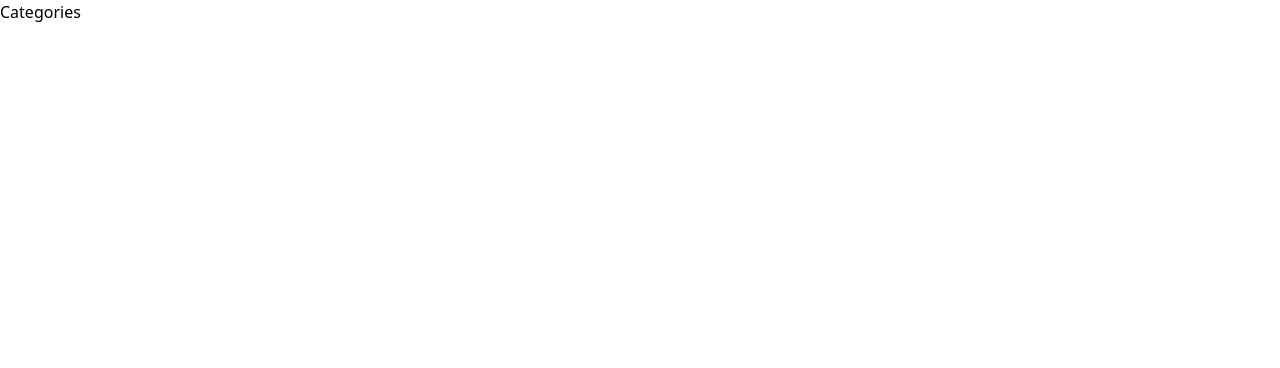
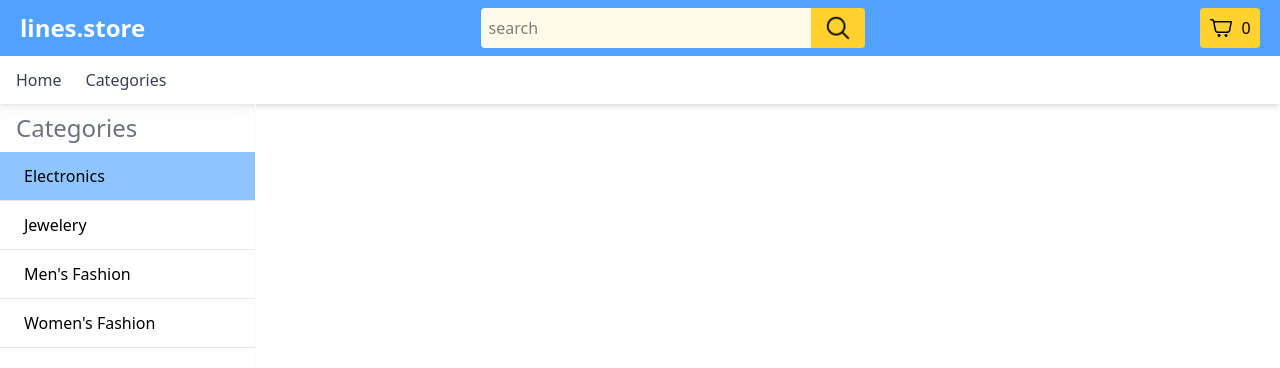
Before and after one commit to ThreeLines-del/e-commerce, a React (Vite) app: page /categories in a window 1280 px wide. Shown: the top 368 px of the page. Built offline with nearby package versions, Linux system fonts and the light colour scheme; no server answers.

Commit message:
Styled the search bar in header and created the categories page

```diff
--- a/src/App.tsx
+++ b/src/App.tsx
@@ -12,7 +12,6 @@ function App() {
   const isSideCartOpen = sideCartState.isSideCartOpen;
 
   return (
-    <ProductProvider>
     <div className="flex">
       <div
         className={`h-auto w-full transition-all duration-300 ease-in-out ${
@@ -29,7 +28,6 @@ function App() {
       </div>
       <SideCart isSideCartOpen={isSideCartOpen} />
     </div>
-    </ProductProvider>
   );
 }
 
--- a/src/components/CategoryComponent.tsx
+++ b/src/components/CategoryComponent.tsx
@@ -3,27 +3,20 @@ import { ProductContextObject } from "../ProductContextObject";
 import Product from "./Product";
 
 interface CategoryComponentType {
-  categoryState: string;
-  setIsSideCartOpen: React.Dispatch<React.SetStateAction<boolean>>;
+  categoryStringState: string;
 }
 
 const CategoryComponent: React.FC<CategoryComponentType> = ({
-  categoryState,
-  setIsSideCartOpen,
+  categoryStringState,
 }) => {
   const productsByCategory = useContext(ProductContextObject);
-  const products = productsByCategory.getProductsByCategory(categoryState);
+  const products =
+    productsByCategory.getProductsByCategory(categoryStringState);
 
   return (
     <>
       {products.map((product, index) => {
-        return (
-          <Product
-            setIsSideCartOpen={setIsSideCartOpen}
-            key={index}
-            product={product}
-          />
-        );
+        return <Product key={index} product={product} />;
       })}
     </>
   );
--- a/src/components/Header.tsx
+++ b/src/components/Header.tsx
@@ -7,14 +7,12 @@ const Navbar = () => {
     <nav className="bg-white shadow-md px-4 py-3 flex items-center">
       {/* Desktop menu */}
       <ul className="flex space-x-6 text-gray-700">
-        <li className="hover:text-blue-600 cursor-pointer">All</li>
-        <li className="cursor-pointer">
-          <div className="relative inline-block text-left">
-            <button className="">Categories</button>
-          </div>
+        <li className="hover:text-blue-600 cursor-pointer">
+          <NavLink to={"/"}>Home</NavLink>
         </li>
-        <li className="hover:text-blue-600 cursor-pointer">Today's Deal</li>
-        <li className="hover:text-blue-600 cursor-pointer">Sell</li>
+        <li className="hover:text-blue-600 cursor-pointer">
+          <NavLink to={"/categories"}>Categories</NavLink>
+        </li>
       </ul>
     </nav>
   );
@@ -25,16 +23,19 @@ const Header = () => {
 
   return (
     <header className="">
-      <div className="bg-blue-300 h-14 flex w-full justify-between items-center px-5">
+      <div className="bg-blue-400 h-14 flex w-full justify-between items-center px-5">
         <div className="">
-          <h2 className="text-xl font-bold text-gray-800">lines.store</h2>
+          <h2 className="text-2xl font-bold text-white">lines.store</h2>
         </div>
-        <div>
+        <div className="w-96 flex justify-between">
           <input
-            className="border rounded-sm p-2 bg-amber-50"
+            className="w-[330px] p-2 bg-amber-50 rounded-l-sm"
             type="text"
             placeholder="search"
           />
+          <div className="flex-1 flex justify-center items-center bg-amber-300 rounded-r-sm hover:bg-amber-400 hover:cursor-pointer">
+            <img className="h-7" src="/svgs/search.png" alt="" />
+          </div>
         </div>
         <NavLink
           to={"/cart"}
--- a/src/pages/Categories.tsx
+++ /dev/null
@@ -1,5 +0,0 @@
-const Categories = () => {
-  return <div>Categories</div>;
-};
-
-export default Categories;
--- /dev/null
+++ b/src/pages/CategoriesPage.tsx
@@ -0,0 +1,48 @@
+import { useState } from "react";
+import Header from "../components/Header";
+import CategoryComponent from "../components/CategoryComponent";
+
+const Categories = () => {
+  const [categoryStringState, setCategoryStringState] =
+    useState<string>("electronics");
+
+  const handleCategoryClick = (category: string) => {
+    setCategoryStringState(category);
+  };
+
+  return (
+    <div className="flex flex-col">
+      <Header />
+
+      <div className="flex-1 flex">
+        <div className="backdrop-blur-sm w-1/5 pt-2 border-r border-gray-50 sticky top-0 h-screen overflow-y-auto">
+          <h1 className="px-4 text-2xl text-gray-500">Categories</h1>
+          <ul className="mt-2">
+            {[
+              { label: "Electronics", value: "electronics" },
+              { label: "Jewelery", value: "jewelery" },
+              { label: "Men's Fashion", value: "men's clothing" },
+              { label: "Women's Fashion", value: "women's clothing" },
+            ].map((category) => (
+              <li
+                key={category.value}
+                onClick={() => handleCategoryClick(category.value)}
+                className={`py-3 px-6 border-b border-gray-200 hover:bg-blue-300 hover:cursor-pointer ${
+                  categoryStringState === category.value ? "bg-blue-300" : ""
+                }`}
+              >
+                {category.label}
+              </li>
+            ))}
+          </ul>
+        </div>
+
+        <div className="flex-1 grid grid-cols-3 gap-2 m-2">
+          <CategoryComponent categoryStringState={categoryStringState} />
+        </div>
+      </div>
+    </div>
+  );
+};
+
+export default Categories;
```
Also changed, not shown: src/main.tsx (+6 -3 lines), public/svgs/search.png (added). Lines whose indentation alone changed are shown as unchanged.
